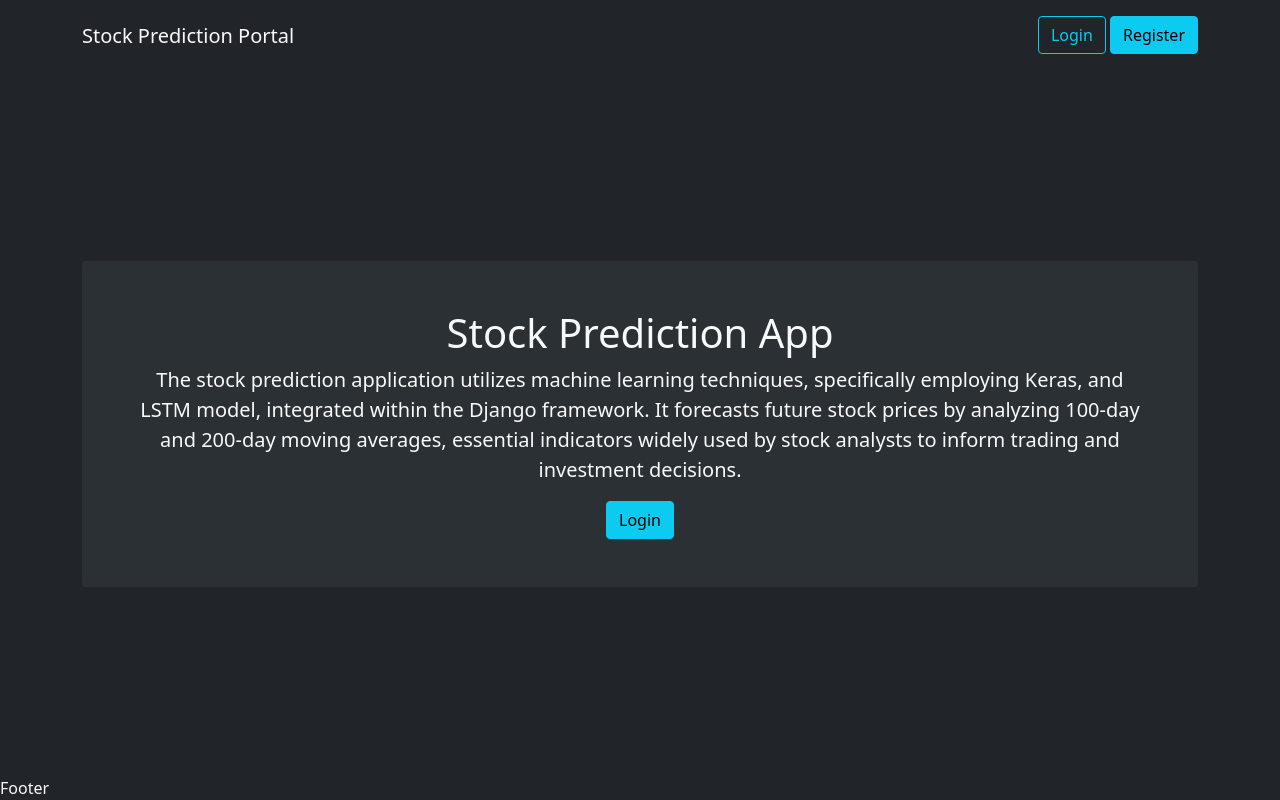
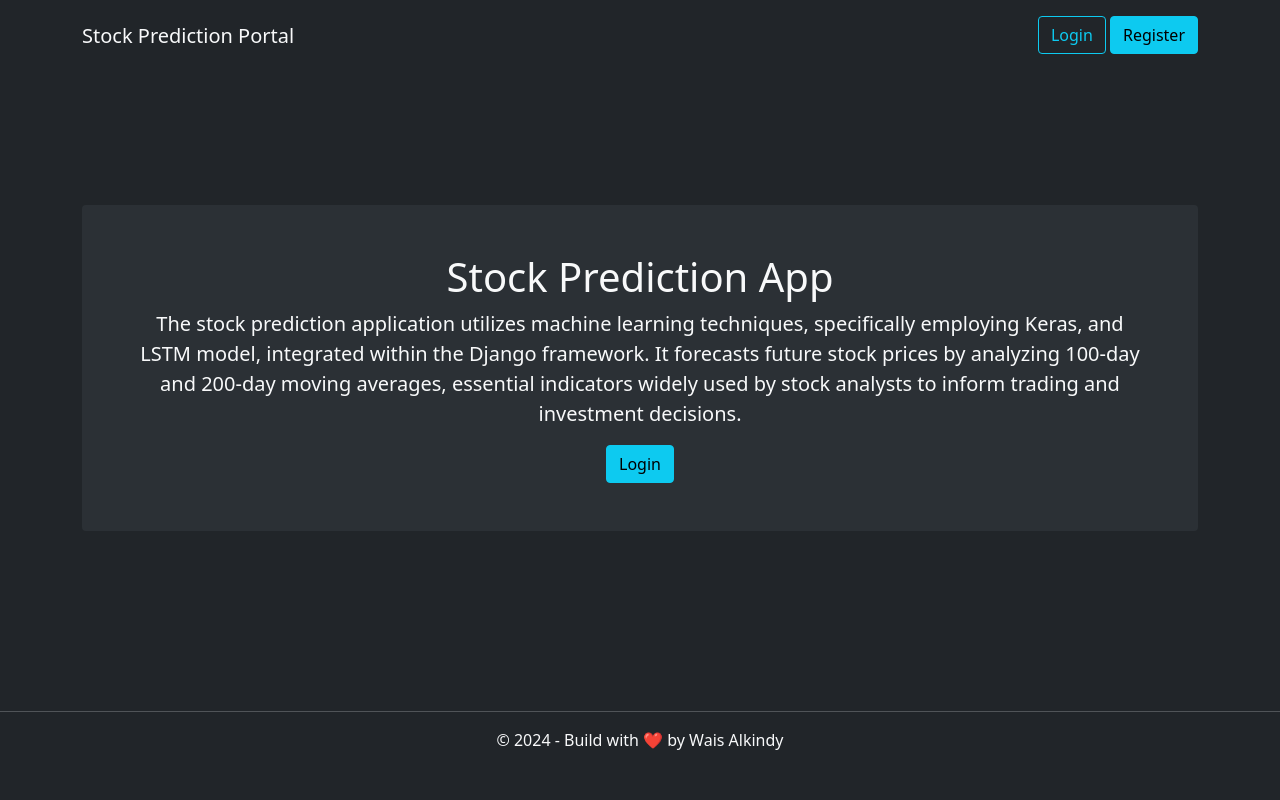
Before and after one commit to waisalkindy/stock-prediction-portal, a React (Vite) app in the folder frontend-react/: page / in a window 1280 px wide. Built offline with nearby package versions, Linux system fonts and the light colour scheme.

Commit message:
footer component

```diff
--- a/frontend-react/src/components/Footer.jsx
+++ b/frontend-react/src/components/Footer.jsx
@@ -2,7 +2,12 @@ import React from 'react'
 
 const Footer = () => {
   return (
-    <div className='text-light'>Footer</div>
+    <>
+      <footer className='footer py-3 my-3'>
+      <hr className='border-bottom' />
+      <p className='text-light text-center'>&copy; 2024 - Build with ❤️ by Wais Alkindy</p>
+      </footer>
+    </>
   )
 }
 
```
